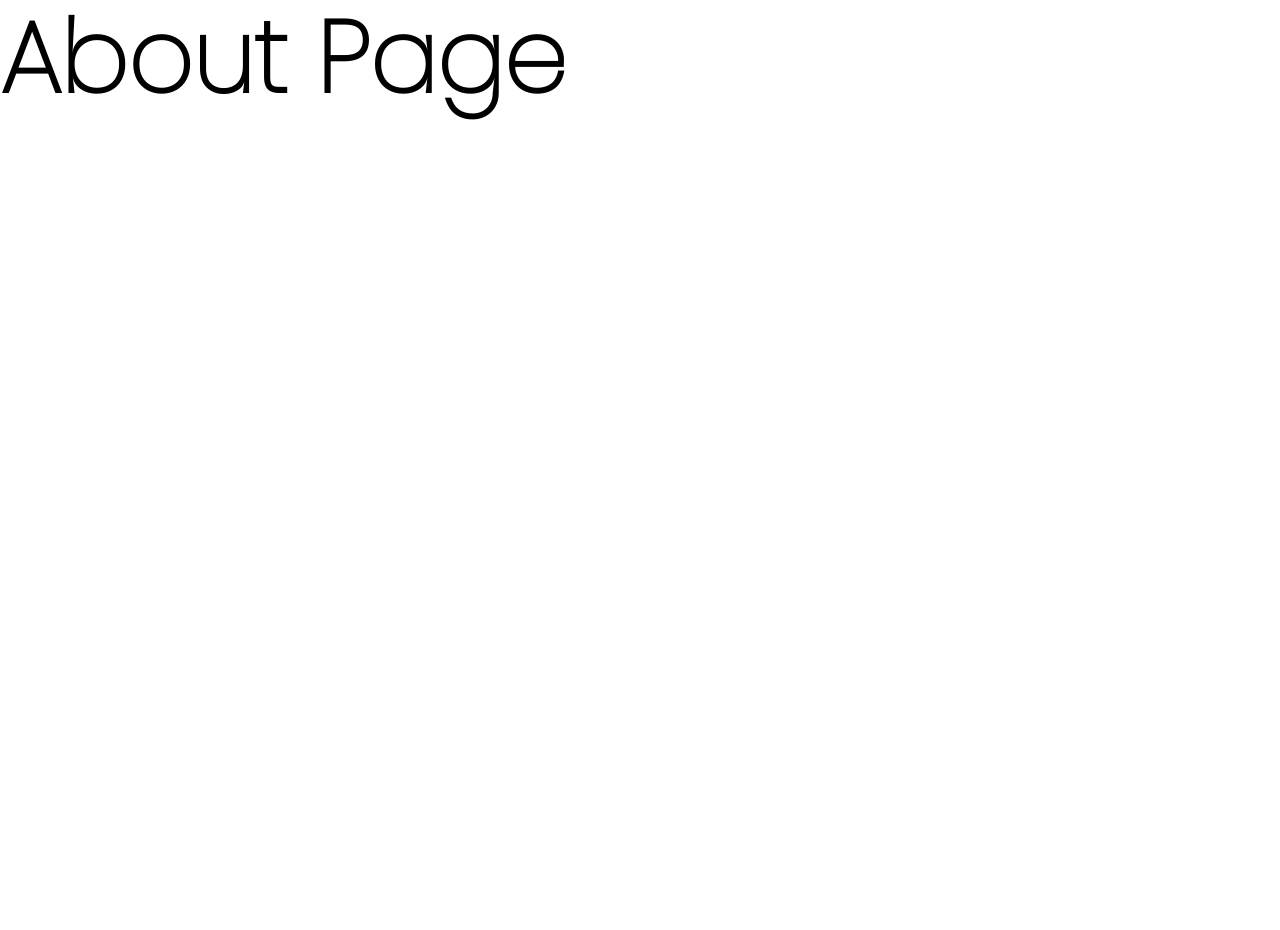
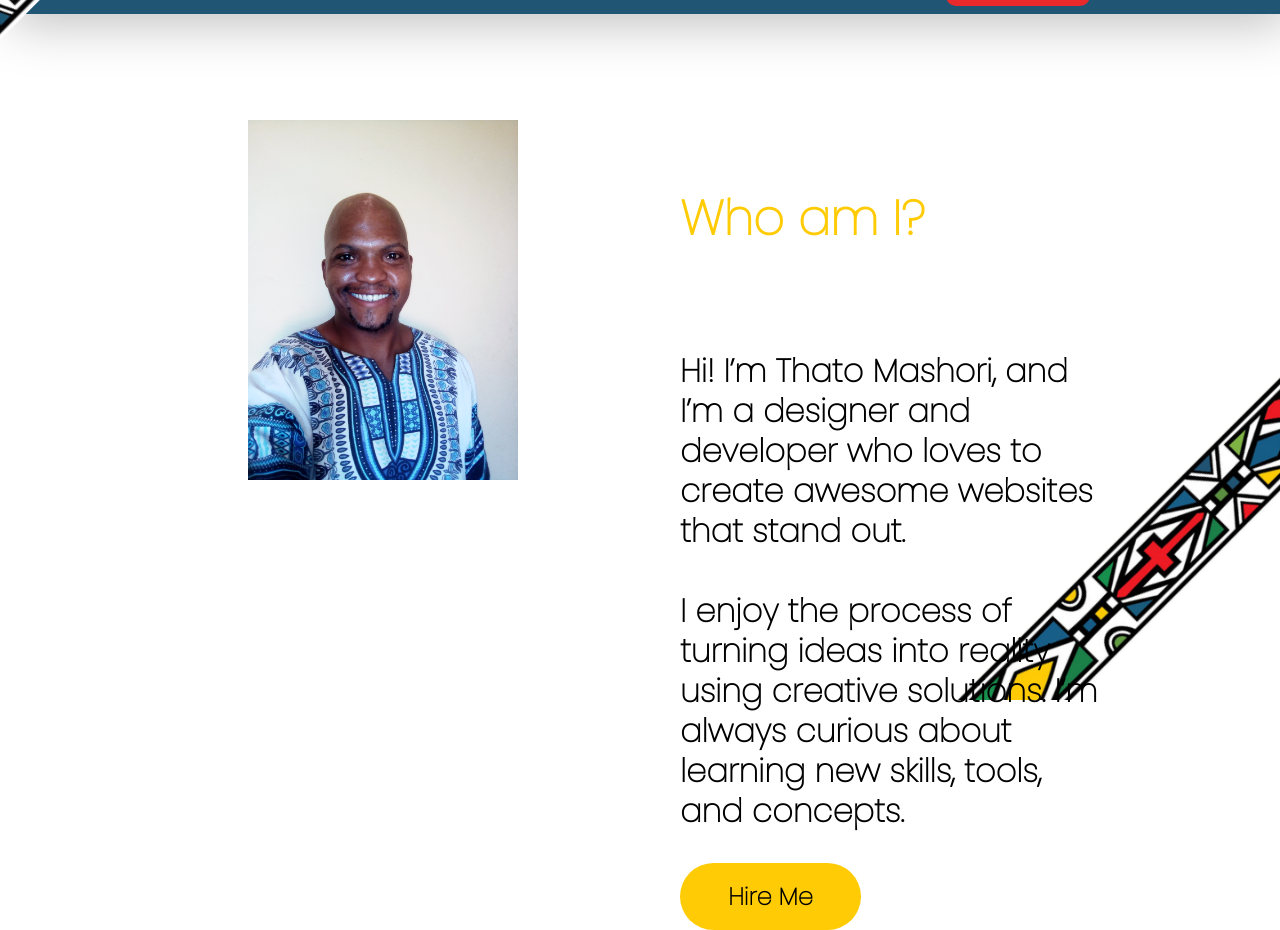
Before and after one commit to THATOMAS/Portfolio, a React (Create React App) app: page /About in a window 1280 px wide. Shown: the part 100-1030 px from the top of the page. Before the commit the page ends 883 px from the top, so only its background shows below. Built offline with nearby package versions, Linux system fonts and the light colour scheme.

Commit message:
Completed the about Page.

```diff
--- a/src/App.js
+++ b/src/App.js
@@ -1,15 +1,12 @@
 import React from "react";
 
-import Home from "./routes/Home";
-import About from "./routes/About";
-import Skills from "./routes/Skills";
-import Portfolio from "./routes/Portfolio";
-import Contact from "./routes/Contact";
+import Navbar from "./routes/Navbar";
+import { Outlet } from "react-router-dom";
 
 const App = () => {
   return (
-    <section>
-      <Home />
+    <section id="whole-page">
+      <Navbar />
     </section>
   );
 };
--- a/src/index.css
+++ b/src/index.css
@@ -17,11 +17,6 @@ code {
     monospace;
 }
 
-.single-page{
-  width: 100vw;
-  height: 100vh;
-
-}
 
 /* Navbar At the top */
 .navbar{
@@ -84,7 +79,7 @@ border-style: none;
   text-align: center;
   height: 50px;
   width: 4.5em;
-  background: #FFCB05;
+  background: #ea292d;
 }
 
 .hire-me:hover{
@@ -217,3 +212,72 @@ align-content: baseline;
     background: url('./assets/HomePage/ndebele.png');
     background-size: contain;
 }
+
+/* About Page */
+#about-page{
+  display: flex;
+  flex-direction: row;
+  justify-content: center;
+  align-items: center;
+  height: 100vh;
+  background: url('./assets/AboutPage/Background.jpg');
+  background-repeat: no-repeat;
+  background-position: center;
+  background-size: cover;
+}
+
+#about-page-center{
+  display: flex;
+  flex-direction: row;
+  align-items: center;
+  justify-content: center;
+  height: 80%;
+  width: 100%;
+
+}
+
+#about-page-photo{
+  width: 33.84vw;
+    height: 45.12vh;
+    background: url('./assets/AboutPage/goodPic.jpg');
+    background-size: contain;
+    background-repeat: no-repeat;
+    background-position: center;
+    border-radius: 1.5em;
+}
+#about-page-info{
+margin-left: 5em;
+width: 33.84vw;
+height: 45.12vh;
+
+    display: flex;
+    flex-direction: column;
+
+    justify-content: space-around;
+
+}
+
+#about-page-text{
+    color: black;
+    font-size: 32px;
+    font-weight:bolder;
+    line-height: 40px;
+    letter-spacing: 0em;
+    text-align: left;
+
+}
+
+#hire-me{
+  display: flex;
+    flex-direction: row;
+    justify-content: center;
+    align-items: center;
+    width: 181px;
+    height: 67px;
+    background: #FFCB05;
+    border-radius: 50px;
+    text-decoration: none;
+    color: black;
+    font-weight: bolder;
+    /* margin-top: -15px; */
+}
--- a/src/index.js
+++ b/src/index.js
@@ -8,18 +8,20 @@ import About from "./routes/About";
 import Skills from "./routes/Skills";
 import Portfolio from "./routes/Portfolio";
 import Contact from "./routes/Contact";
-
+import Home from "./routes/Home";
 const root = document.getElementById("root");
 
 render(
   <main>
     <Router>
       <Routes>
-        <Route path="/" element={<App />} />
-        <Route path="/About" element={<About />} />
-        <Route path="/Skills" element={<Skills />} />
-        <Route path="/Portfolio" element={<Portfolio />} />
-        <Route path="/Contact" element={<Contact />} />
+        <Route path="/" element={<App />}>
+          <Route index element={<Home />} />
+          <Route path="/About" element={<About />} />
+          <Route path="/Skills" element={<Skills />} />
+          <Route path="/Portfolio" element={<Portfolio />} />
+          <Route path="/Contact" element={<Contact />} />
+        </Route>
       </Routes>
     </Router>
   </main>,
--- a/src/routes/About.jsx
+++ b/src/routes/About.jsx
@@ -1,9 +1,25 @@
 import React from 'react'
+import {Link} from 'react-router-dom'
 
 const About = ()=>{
     return(
-        <article className='single-page'>
-            <h1>About Page</h1>
+        <article id='about-page' className='single-page'>
+
+            <div id='about-page-center'>
+
+            <div id='about-page-photo'></div>
+
+            <div id='about-page-info'>
+                <h4 style={{fontSize:'3em',color:'#FFCB05'}}>Who am I?</h4>
+                <p id='about-page-text'>
+                    Hi! I’m Thato Mashori, and I’m a designer and developer who loves to create awesome websites that stand out.
+                    <br/><br/>
+                    I enjoy the process of turning ideas into reality using creative solutions. I’m always curious about learning new skills, tools, and concepts.
+                </p>
+                <Link to='/Contact' id='hire-me'><h2>Hire Me</h2></Link>
+            </div>
+            </div>
+
         </article>
     )
 
--- a/src/routes/Home.jsx
+++ b/src/routes/Home.jsx
@@ -1,21 +1,9 @@
 import React from 'react'
-import { Link } from 'react-router-dom';
-import PageLinks from './../Links'
 import Boxes from './../Boxes'
 
 const Home = ()=>{
     return(
         <article className='single-page'>
-            <div className='navbar'>
-                <div id='navbar-print'></div>
-                <Link to='/' id='Logo'></Link>
-               <div className='all-links'> {PageLinks.map((item)=>{
-                    return (
-                        <Link to={item.path} className={item.cName}>{item.name}</Link>
-                    )
-                })}
-                </div>
-            </div>
             <div className='first-page-center'>
                     <div id='hi-im'>
                         <h2 className='name'>Hi,I Am <span className='name highlight'>Thato Mashori</span></h2>
--- /dev/null
+++ b/src/routes/Navbar.jsx
@@ -0,0 +1,25 @@
+import React from 'react'
+import { Link, Outlet} from 'react-router-dom';
+import PageLinks from './../Links'
+
+
+const Navbar=()=>{
+    return(<article id='nav-container'>
+<div className='navbar'>
+                <div id='navbar-print'></div>
+                <Link to='/' id='Logo'></Link>
+               <div className='all-links'> {PageLinks.map((item)=>{
+                    return (
+                        <Link to={item.path} className={item.cName}>{item.name}</Link>)
+                        }
+                    )
+                }
+                </div>
+</div>
+<Outlet/>
+</article>)
+}
+
+
+
+export default Navbar
```
Also changed, not shown: src/assets/AboutPage/Background.jpg (added), src/assets/AboutPage/goodPic.jpg (added).
